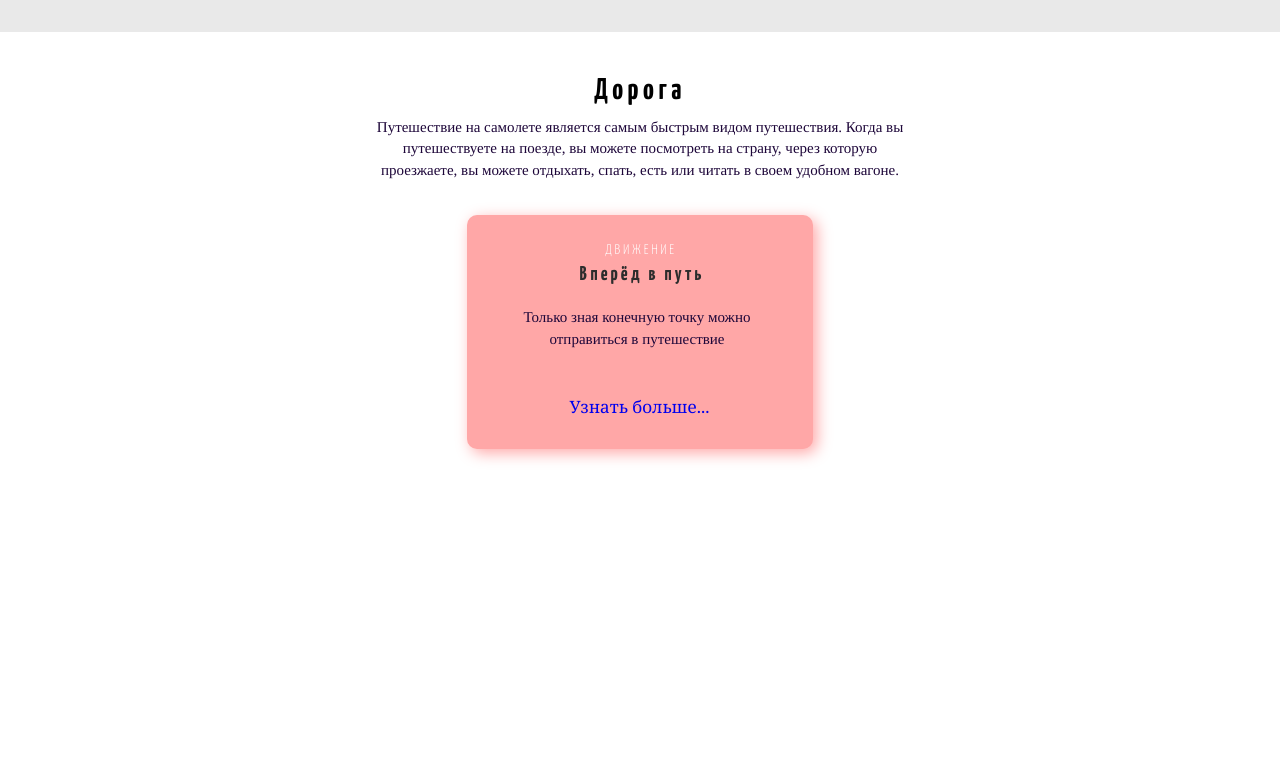
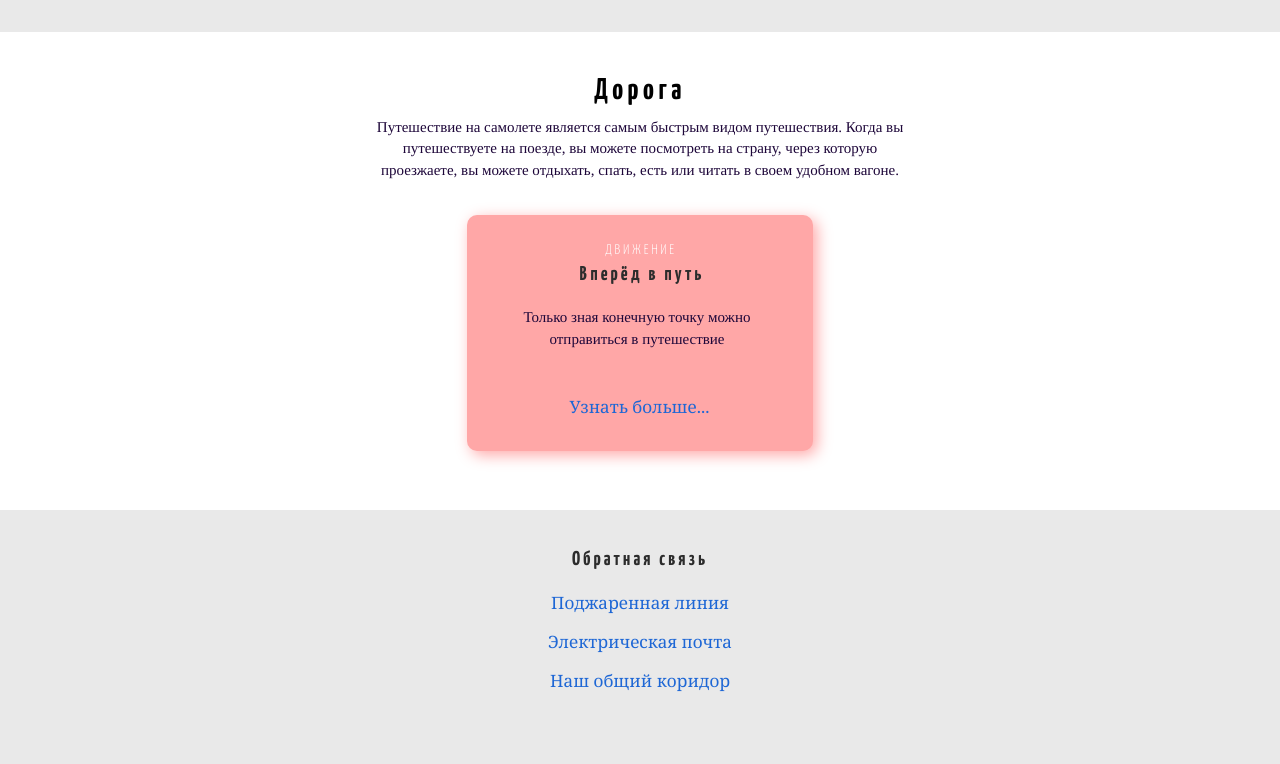
Before and after one commit to klevoDev/7-travel, a plain HTML site: page index.html in a window 1280 px wide. Shown: the part 1488-2252 px from the top of the page. Before the commit the page ends 1996 px from the top, so only its background shows below. Drawn offline with Linux system fonts and the light colour scheme; a web font is replaced by a local one.

Commit message:
add section footer

```diff
--- a/css/style.css
+++ b/css/style.css
@@ -5,11 +5,11 @@
 
 .wrapper {}
 
+
 body {
     font-family: 'Yanone Kaffeesatz', sans-serif;
 }
 
-.page {}
 
 .container {
     max-width: 530px;
@@ -40,6 +40,13 @@ body {
     color: #2C2C2C;
 }
 
+.link {
+    font-family: 'Noto Serif', sans-serif;
+    transition: all 0.3s ease 0s;
+    color: #1E67D5;
+}
+
+.page {}
 
 .page__move {
     background-color: #E9E9E9;
@@ -82,7 +89,6 @@ body {
 .move__text {}
 
 
-
 .together {}
 
 .together__container {
@@ -115,6 +121,7 @@ body {
 
 .knock {}
 
+/*тут решил дублировать код для контейнера, показалось норм)*/
 .knock__container {
     max-width: 700px;
     margin: 0 auto;
@@ -190,9 +197,9 @@ body {
     color: #1D0639;
 }
 
-.road__link-style {
+.road__wrap-link {
     margin-left: 5px;
-    font-family: 'Noto Serif', sans-serif;
+
     font-size: 17px;
     line-height: 110%;
     text-align: center;
@@ -201,3 +208,36 @@ body {
 .road__link:hover {
     color: #FFE600;
 }
+
+
+
+.footer {
+    background-color: #E9E9E9;
+
+    padding: 35px 0 72px;
+}
+
+.footer__title {
+    line-height: 150%;
+
+    margin-bottom: 19px;
+}
+
+
+.footer__list {
+    font-size: 17px;
+    line-height: 110%;
+    text-align: center;
+}
+
+.footer__item:last-child {
+    margin-bottom: 0;
+}
+
+.footer__item {
+    margin-bottom: 18px;
+}
+
+.footer__link:hover {
+    color: #FFE600;
+}
--- a/index.html
+++ b/index.html
@@ -70,13 +70,38 @@
                         <p class="road__desc text">
                             Только зная конечную точку можно отправиться в путешествие
                         </p>
-                        <div class="road__link-style">
-                            <a class="road__link" href="#">Узнать больше...</a>
+                        <div class="road__wrap-link">
+                            <a class="road__link link" href="#">Узнать больше...</a>
                         </div>
 
                     </div>
                 </div>
             </section>
+
+            <footer class="footer">
+                <div class="container">
+                    <h3 class="footer__title title">
+                        Обратная связь
+                    </h3>
+                    <ul class="footer__list">
+                        <li class="footer__item">
+                            <a class="footer__link link" href="#">
+                                Поджаренная линия
+                            </a>
+                        </li>
+                        <li class="footer__item">
+                            <a class="footer__link link" href="#">
+                                Электрическая почта
+                            </a>
+                        </li>
+                        <li class="footer__item">
+                            <a class="footer__link link" href="#">
+                                Наш общий коридор
+                            </a>
+                        </li>
+                    </ul>
+                </div>
+            </footer>
         </main>
     </div>
 </body>
```
